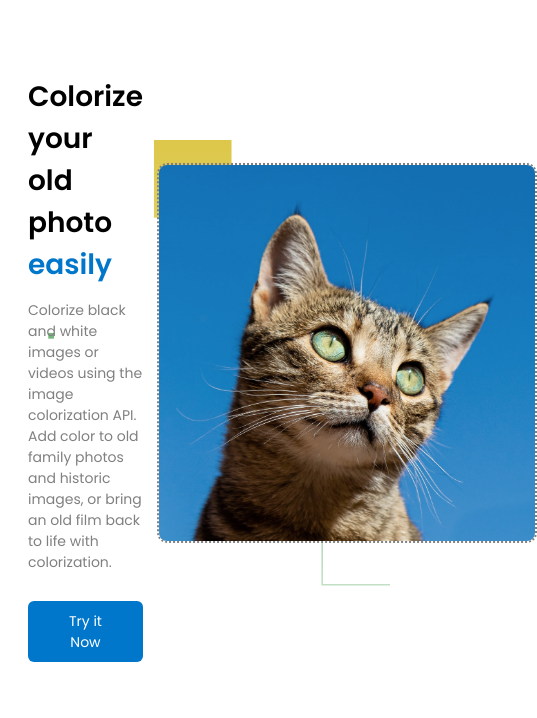
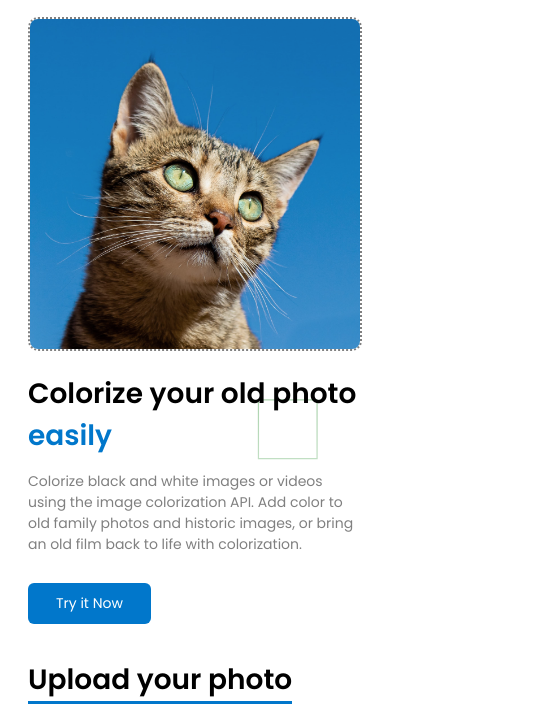
Before and after one commit to mohamadadithya/incoloriser, a website: page index.html in a window 390 px wide. Shown: the part 53-771 px from the top of the page, 537 px wide, since content can reach past the window. Drawn offline with Linux system fonts and the light colour scheme.

Commit message:
change media query width

```diff
--- a/index.html
+++ b/index.html
@@ -14,7 +14,7 @@
     <meta name="language" content="English">
     <meta name="author" content="Mohamad Adithya">
     <title>InColoriser | Mohamad Adithya</title>
-    <link rel="stylesheet" href="/src/css/main.min.css">
+    <link rel="stylesheet" href="/src/css/main.css">
     <link
         href="https://fonts.googleapis.com/css?family=Poppins:100,100italic,200,200italic,300,300italic,regular,italic,500,500italic,600,600italic,700,700italic,800,800italic,900,900italic"
         rel="stylesheet" />
--- a/src/css/main.scss
+++ b/src/css/main.scss
@@ -158,7 +158,7 @@ footer {
     }
 }
 
-@media only screen and (max-width: 375px) {
+@media only screen and (max-width: 576px) {
     .main {
         display: block;
         padding-top: 70px;
```
Also changed, not shown: src/css/main.css, src/css/main.min.css.
